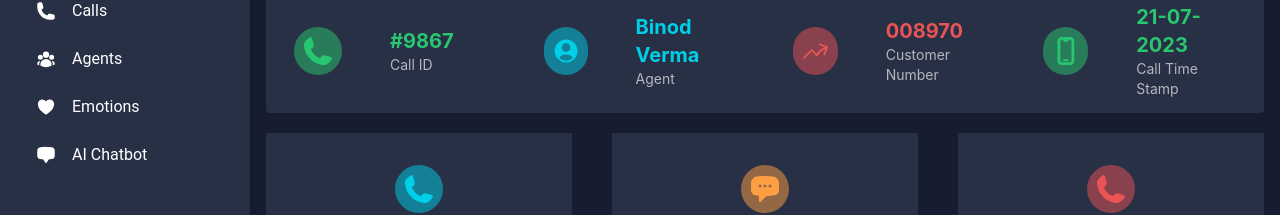
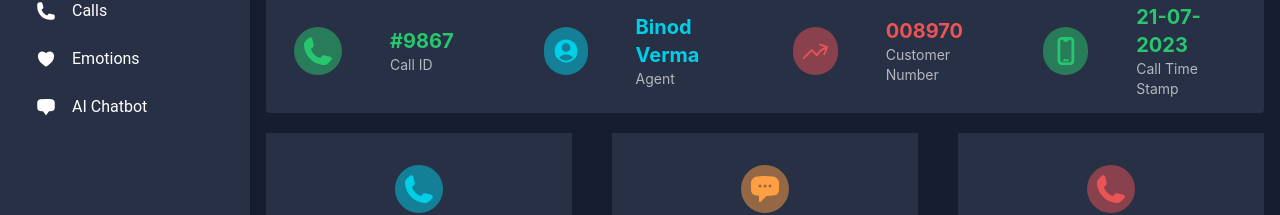
Before and after one commit to tamanna1010/figma_project, a React (Create React App) app in the folder figma_project/: page / in a window 1280 px wide. Shown: the part 151-366 px from the top of the page. Built offline with nearby package versions, Linux system fonts and the light colour scheme.

Commit message:
ADD : added dynamic rendering as per roles

```diff
--- a/figma_project/src/App.js
+++ b/figma_project/src/App.js
@@ -6,7 +6,7 @@ import Sidebar from "./components/Sidebar";
 function App() {
   return (
     <div className="App bg-app-background">
-      <Layout>
+      <Layout role="user">
         <Home />
       </Layout>
     </div>
--- a/figma_project/src/components/Layout.js
+++ b/figma_project/src/components/Layout.js
@@ -1,9 +1,9 @@
 import Sidebar from "./Sidebar";
 
-const Layout = ({ children }) => {
+const Layout = ({ children,role }) => {
   return (
     <div className="flex h-[100vh] overflow-auto">
-      <Sidebar />
+      <Sidebar role={role} />
       <div className="w-[calc(100vw-250px)]">{children}</div>
     </div>
   );
--- a/figma_project/src/components/Sidebar.js
+++ b/figma_project/src/components/Sidebar.js
@@ -14,6 +14,7 @@ import {
   ChatBubbleBottomCenterIcon,
   CogIcon,
 } from "@heroicons/react/24/solid";
+import { userRestricedArr } from "../utils/data";
 const sidebarArray = [
   { Icon: HomeIcon, name: "Home" },
   { Icon: PhoneIcon, name: "Calls" },
@@ -21,7 +22,8 @@ const sidebarArray = [
   { Icon: HeartIcon, name: "Emotions" },
   { Icon: ChatBubbleBottomCenterIcon, name: "AI Chatbot" },
 ];
-const Sidebar = () => {
+const Sidebar = ({ role }) => {
+  console.log(role)
   return (
     <Card className="h-[100vh] w-full max-w-[250px] p-4  bg-app-layover">
       <div className="mb-2 p-4">
@@ -35,6 +37,8 @@ const Sidebar = () => {
       <List>
         {sidebarArray.map(({ Icon, name }) => {
           return (
+            // (name === "Agents"|| name === "Emotions") && role === "user" ? null :
+            userRestricedArr.includes(name) && role === "user" ? null :
               <ListItem key={name}>
                 <ListItemPrefix>
                   <Icon className="h-5 w-5" color="white" />
--- a/figma_project/src/utils/data.js
+++ b/figma_project/src/utils/data.js
@@ -42,3 +42,6 @@ export const data = [
     colour: "#FF9F43",
   },
 ];
+export const userRestricedArr =  [
+  "Agents",
+];
```
Lines whose indentation alone changed are shown as unchanged.
